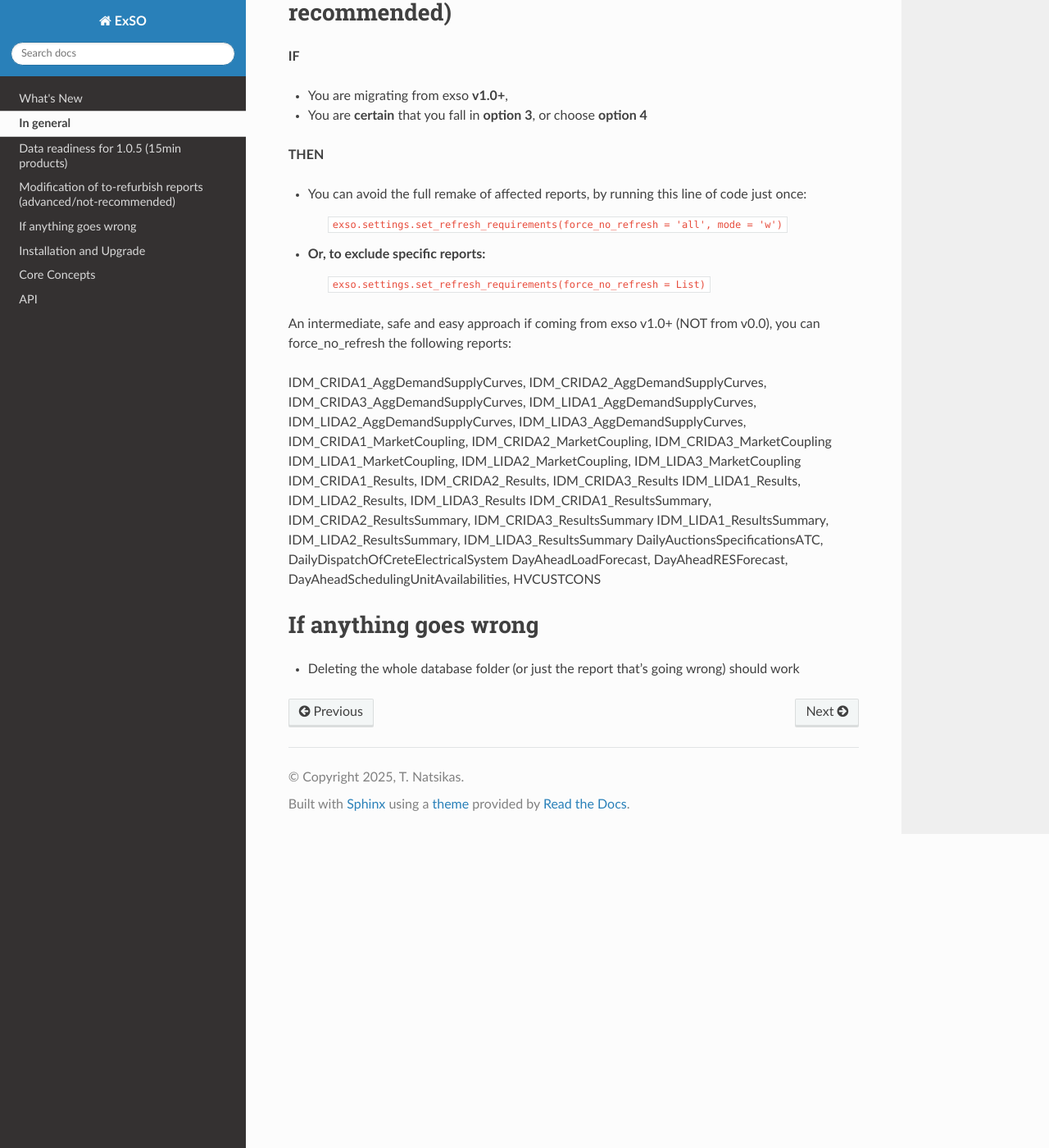
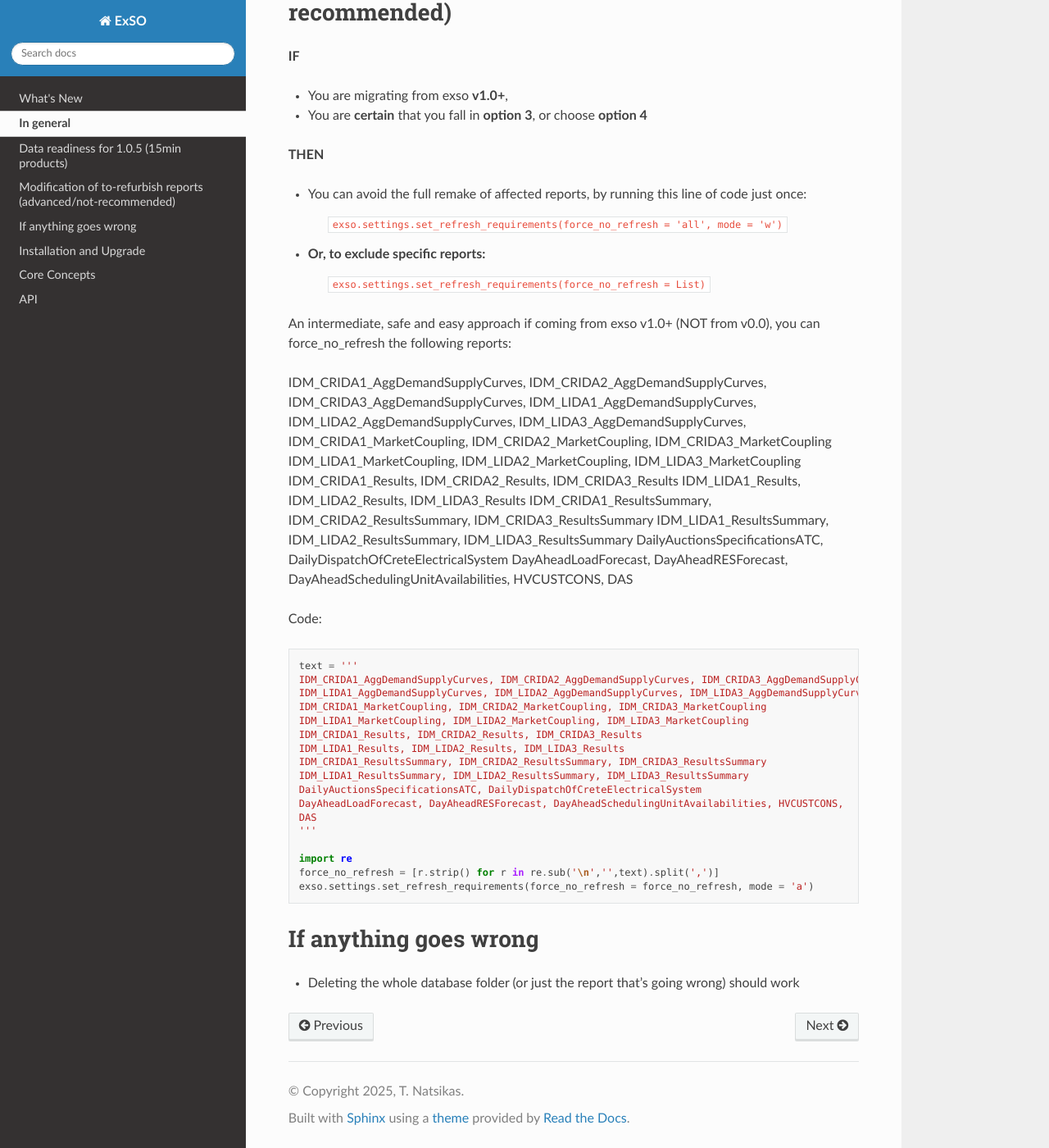
Before and after one commit to ThanosGkou/exso, a Sphinx documentation site: the page built from docs/source/migration.rst, in a window 1280 px wide and 1400 px high, scrolled down 701 px. Shown: the whole window at 82% size. Built offline with Sphinx 7.4.7 and the Read the Docs theme 3.1.0, drawn with Linux system fonts in a browser that asks for light colours.

Commit message:
fafafsfasf

```diff
--- a/docs/source/migration.rst
+++ b/docs/source/migration.rst
@@ -43,7 +43,29 @@ IDM_LIDA1_Results, IDM_LIDA2_Results, IDM_LIDA3_Results
 IDM_CRIDA1_ResultsSummary, IDM_CRIDA2_ResultsSummary, IDM_CRIDA3_ResultsSummary
 IDM_LIDA1_ResultsSummary, IDM_LIDA2_ResultsSummary, IDM_LIDA3_ResultsSummary
 DailyAuctionsSpecificationsATC, DailyDispatchOfCreteElectricalSystem
-DayAheadLoadForecast, DayAheadRESForecast, DayAheadSchedulingUnitAvailabilities, HVCUSTCONS
+DayAheadLoadForecast, DayAheadRESForecast, DayAheadSchedulingUnitAvailabilities, HVCUSTCONS,
+DAS
+
+Code::
+
+    text = '''
+    IDM_CRIDA1_AggDemandSupplyCurves, IDM_CRIDA2_AggDemandSupplyCurves, IDM_CRIDA3_AggDemandSupplyCurves,
+    IDM_LIDA1_AggDemandSupplyCurves, IDM_LIDA2_AggDemandSupplyCurves, IDM_LIDA3_AggDemandSupplyCurves,
+    IDM_CRIDA1_MarketCoupling, IDM_CRIDA2_MarketCoupling, IDM_CRIDA3_MarketCoupling
+    IDM_LIDA1_MarketCoupling, IDM_LIDA2_MarketCoupling, IDM_LIDA3_MarketCoupling
+    IDM_CRIDA1_Results, IDM_CRIDA2_Results, IDM_CRIDA3_Results
+    IDM_LIDA1_Results, IDM_LIDA2_Results, IDM_LIDA3_Results
+    IDM_CRIDA1_ResultsSummary, IDM_CRIDA2_ResultsSummary, IDM_CRIDA3_ResultsSummary
+    IDM_LIDA1_ResultsSummary, IDM_LIDA2_ResultsSummary, IDM_LIDA3_ResultsSummary
+    DailyAuctionsSpecificationsATC, DailyDispatchOfCreteElectricalSystem
+    DayAheadLoadForecast, DayAheadRESForecast, DayAheadSchedulingUnitAvailabilities, HVCUSTCONS,
+    DAS
+    '''
+
+    import re
+    force_no_refresh = [r.strip() for r in re.sub('\n','',text).split(',')]
+    exso.settings.set_refresh_requirements(force_no_refresh = force_no_refresh, mode = 'a')
+
 
 
 
```
Also changed, not shown: 1 other file.
